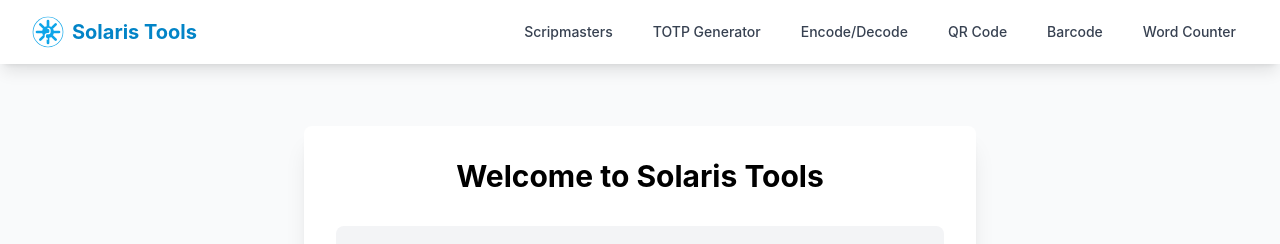
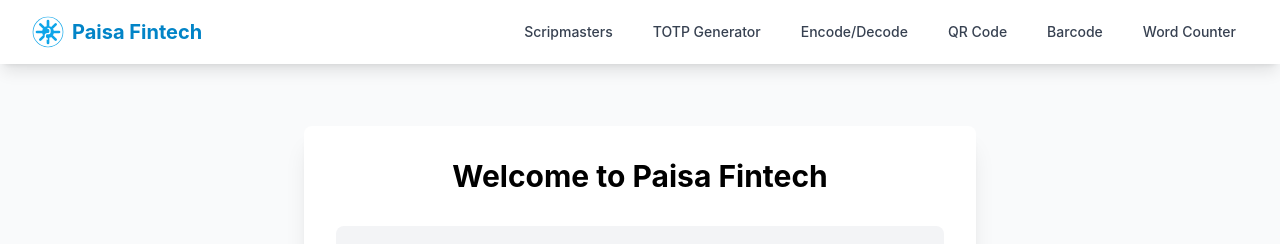
Before and after one commit to RaviMishra-94/solaris, a React (Create React App) app: page / in a window 1280 px wide. Shown: the top 244 px of the page. Built offline with nearby package versions, Linux system fonts and the light colour scheme.

Commit message:
changed to paisa fintech

```diff
--- a/public/index.html
+++ b/public/index.html
@@ -7,16 +7,16 @@
     <meta name="theme-color" content="#0ea5e9" />
     <meta
       name="description"
-      content="Solaris Tools - A collection of useful web tools including TOTP Generator, Encode/Decode utilities, QR Code Generator, Barcode Generator, and Word Counter"
+      content="Paisa Fintech - A collection of useful web tools including TOTP Generator, Encode/Decode utilities, QR Code Generator, Barcode Generator, and Word Counter"
     />
     <meta name="keywords" content="TOTP, QR Code, Barcode, Encoder, Decoder, Word Counter, Web Tools" />
     <meta name="author" content="Ravi" />
     <link rel="apple-touch-icon" href="%PUBLIC_URL%/logo192.png" />
     <link rel="manifest" href="%PUBLIC_URL%/manifest.json" />
-    <title>Solaris Tools | Web Utility Suite</title>
+    <title>Paisa | Fintech</title>
   </head>
   <body>
-    <noscript>You need to enable JavaScript to run Solaris Tools.</noscript>
+    <noscript>You need to enable JavaScript to run Fintech.</noscript>
     <div id="root"></div>
   </body>
 </html>
--- a/src/components/EncodeDecodeTools.jsx
+++ b/src/components/EncodeDecodeTools.jsx
@@ -1,7 +1,6 @@
 import { useState, useCallback } from 'react';
 import axios from 'axios';
 import { AlertCircle, Copy, CheckCircle } from 'lucide-react';
-import { API_BASE_URL } from '../config';
 
 const EncodeDecodeTools = () => {
   const [hashText, setHashText] = useState('');
@@ -30,7 +29,7 @@
     setError('');
 
     try {
-      const response = await axios.post(`${API_BASE_URL}/api/generate-hash`, {
+      const response = await axios.post('https://heliosravi.pythonanywhere.com/generate_hash', {
         text: hashText,
         algorithm
       });
@@ -53,7 +52,7 @@
     setError('');
 
     try {
-      const response = await axios.post(`${API_BASE_URL}/api/encode-base64`, {
+      const response = await axios.post('https://heliosravi.pythonanywhere.com/encode_base64', {
         text: base64Text
       });
       setBase64Result(response.data.encoded);
@@ -75,7 +74,7 @@
     setError('');
 
     try {
-      const response = await axios.post(`${API_BASE_URL}/api/decode_base64`, {
+      const response = await axios.post('https://heliosravi.pythonanywhere.com/decode_base64', {
         text: base64Text
       });
       setBase64Result(response.data.decoded);
--- a/src/components/Navbar.jsx
+++ b/src/components/Navbar.jsx
@@ -13,7 +13,7 @@
           <div className="flex items-center">
             <Link to="/" className="flex items-center text-xl font-bold text-blue-600 hover:text-blue-700">
               <NavbarLogo />
-              Solaris Tools
+              Paisa Fintech
             </Link>
           </div>
 
--- a/src/components/TOTPGenerator.jsx
+++ b/src/components/TOTPGenerator.jsx
@@ -1,7 +1,6 @@
 import { useState, useCallback } from 'react';
 import axios from 'axios';
 import { AlertCircle, Copy, CheckCircle } from 'lucide-react';
-import { API_BASE_URL } from '../config';
 
 const TOTPGenerator = () => {
   const [secret, setSecret] = useState('');
@@ -21,11 +20,11 @@
     setResult('');
 
     try {
-      const response = await axios.post(`${API_BASE_URL}/api/generate-totp`, {
+      const response = await axios.post('https://heliosravi.pythonanywhere.com/generate_totp', {
         secret: secret.trim()
       });
 
-      if (response.data.status) {
+      if (response.data && response.data.totp) {
         setResult(response.data.totp);
       } else {
         setError('Failed to generate TOTP');
--- a/src/pages/Home.jsx
+++ b/src/pages/Home.jsx
@@ -38,7 +38,7 @@
     <div className="min-h-[calc(100vh-4rem)] flex items-center justify-center p-4">
       <div className="bg-white rounded-lg shadow-xl p-8 max-w-2xl w-full">
         <h1 className="text-3xl font-bold text-black text-center mb-8">
-          Welcome to Solaris Tools
+          Welcome to Paisa Fintech
         </h1>
 
         <div className="text-center mb-8">
```
